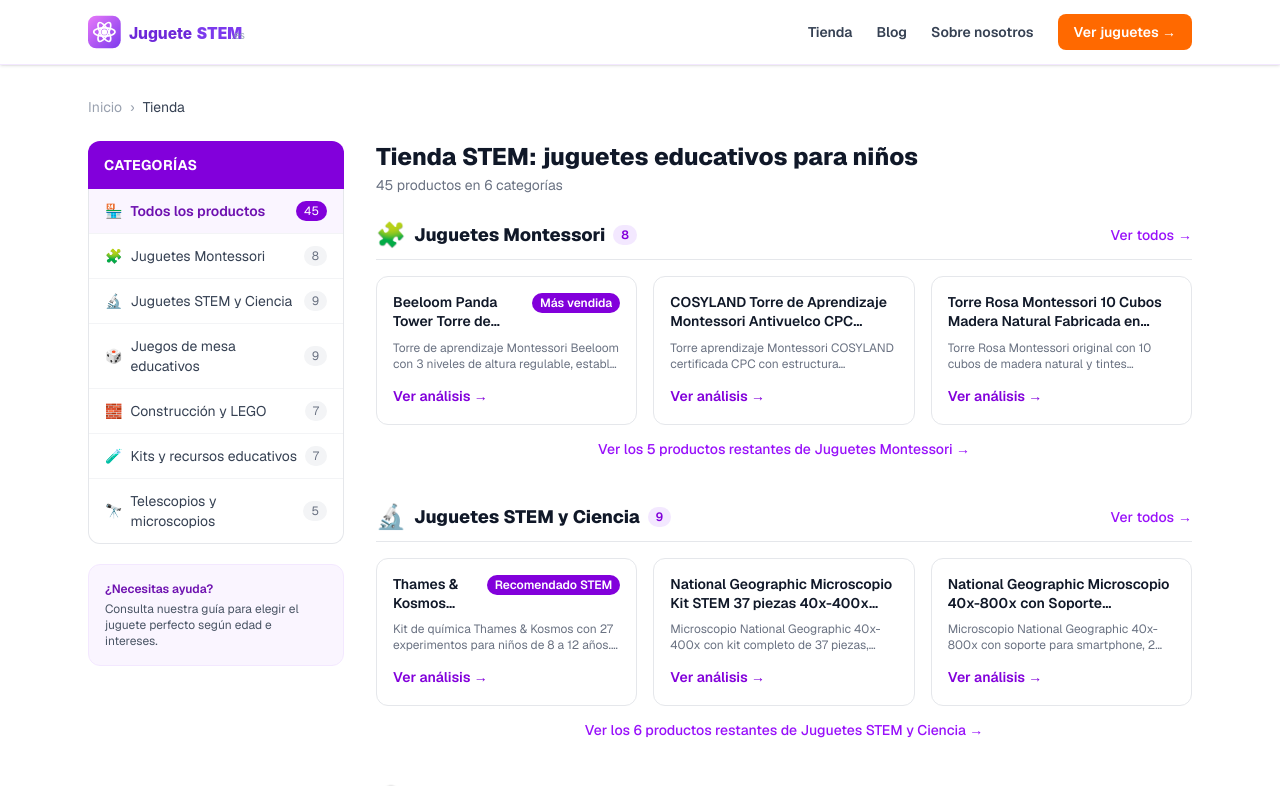
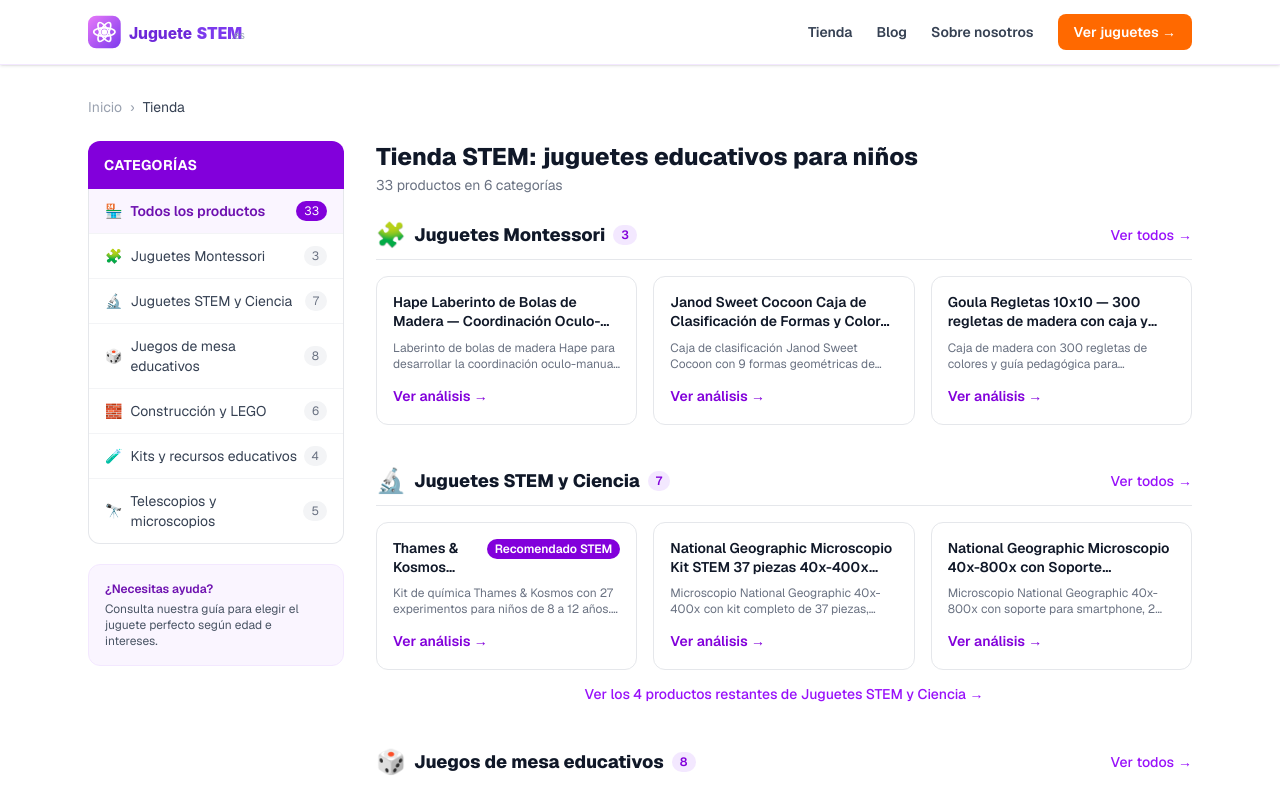
Before and after one commit to mktweb360/juguetestem, a Next.js app: page /tienda in a window 1280 px wide. Shown: the top 786 px of the page. Built offline with nearby package versions, Linux system fonts and the light colour scheme.

Commit message:
tienda: 12 productos que ya no se pueden comprar en Amazon.es (comprobado 12/10/2026) se marcan como no disponibles
Fuera de listados, destacados, relacionados, botones de guías y sitemap; su ficha avisa y queda en noindex. CTA final sin la promesa de envío y devolución.

```diff
--- a/app/blog/[slug]/page.tsx
+++ b/app/blog/[slug]/page.tsx
@@ -2,7 +2,7 @@
 import Link from "next/link";
 import type { Metadata } from "next";
 import { posts, getPostBySlug } from "@/data/posts";
-import { getProductBySlug, amazonLink } from "@/data/products";
+import { getProductBySlug, amazonLink, isUnavailableAsin } from "@/data/products";
 import ProductCard from "@/components/ProductCard";
 import AffiliateDisclosure from "@/components/AffiliateDisclosure";
 import BlogSidebar from "@/components/BlogSidebar";
@@ -908,7 +908,7 @@
   if (!post) notFound();
 
   const content = articleContent[slug] ?? [];
-  const relatedProducts = post.relatedProducts.map((s) => getProductBySlug(s)).filter(Boolean);
+  const relatedProducts = post.relatedProducts.map((s) => getProductBySlug(s)).filter((p) => p && !p.unavailable);
   const relatedPosts = (post.relatedPosts ?? []).map((s) => getPostBySlug(s)).filter(Boolean);
   const relatedSlugs = new Set([post.slug, ...relatedPosts.map((p) => p!.slug)]);
   const sameCategoryPosts = posts
@@ -1043,7 +1043,7 @@
                   </ul>
                 </div>
               )}
-              {section.cta && (
+              {section.cta && !isUnavailableAsin(section.cta.asin) && (
                 <a
                   href={amazonLink(section.cta.asin)}
                   target="_blank"
--- a/app/sitemap.ts
+++ b/app/sitemap.ts
@@ -23,7 +23,7 @@
     priority: 0.8,
   }));
 
-  const productPages: MetadataRoute.Sitemap = products.map((p) => ({
+  const productPages: MetadataRoute.Sitemap = products.filter((p) => !p.unavailable).map((p) => ({
     url: `${BASE}/tienda/${p.categorySlug}/${p.slug}`,
 
     changeFrequency: "weekly",
--- a/app/tienda/[categoria]/[producto]/page.tsx
+++ b/app/tienda/[categoria]/[producto]/page.tsx
@@ -25,6 +25,7 @@
     alternates: {
       canonical: `https://www.juguetestem.es/tienda/${categoria}/${producto}`,
     },
+    ...(product.unavailable ? { robots: { index: false, follow: true } } : {}),
   };
 }
 
@@ -167,15 +168,20 @@
             {/* Descripción corta */}
             <p className="text-gray-600 text-sm mb-5">{product.shortDescription}</p>
 
+            {product.unavailable && (
+              <p className="mb-3 rounded-xl border border-amber-200 bg-amber-50 p-3 text-sm text-amber-900">
+                Este producto no está disponible ahora mismo en Amazon.es. Te recomendamos ver las alternativas de la misma categoría más abajo.
+              </p>
+            )}
             {/* Botón de compra */}
-            <a
+            {!product.unavailable && <a
               href={amazonLink(product.asin)}
               target="_blank"
               rel="noopener noreferrer sponsored"
               className="block w-full bg-orange-500 hover:bg-orange-600 text-white font-bold text-center py-4 px-6 rounded-xl text-base transition-colors mb-2"
             >
               🛒 Ver precio actualizado →
-            </a>
+            </a>}
 
             {/* Botón secundario */}
             <a
@@ -345,10 +351,10 @@
         )}
 
         {/* CTA final */}
-        <div className="rounded-2xl bg-gradient-to-r from-purple-700 to-purple-800 text-white p-8 text-center">
+        {!product.unavailable && <div className="rounded-2xl bg-gradient-to-r from-purple-700 to-purple-800 text-white p-8 text-center">
           <h2 className="text-2xl font-extrabold mb-2">¿Convencido? Cómpralo ahora</h2>
           <p className="text-purple-200 text-sm mb-6 max-w-lg mx-auto">
-            {product.shortDescription} Disponible con envío rápido y devolución garantizada.
+            {product.shortDescription} Consulta en Amazon.es el precio, el vendedor y las condiciones de envío y devolución.
           </p>
           <a
             href={amazonLink(product.asin)}
@@ -361,7 +367,7 @@
           <p className="text-purple-300 text-xs mt-3">
             Enlace de afiliado · Precio actualizado en destino
           </p>
-        </div>
+        </div>}
 
       </div>
     </>
--- a/data/products.ts
+++ b/data/products.ts
@@ -18,6 +18,8 @@
   categorySlug: string;
   categoryName?: string;
   relatedPosts?: string[];
+  /** Fecha en que se comprobó que no se puede comprar en Amazon.es: se oculta de listados y guías. */
+  unavailable?: string;
 }
 
 export interface Category {
@@ -77,6 +79,7 @@
   // JUGUETES MONTESSORI
   {
     slug: "beeloom-panda-tower-torre-aprendizaje",
+    unavailable: "2026-10-12",
     name: "Beeloom Panda Tower Torre de Aprendizaje Montessori 3 Niveles Gris",
     asin: "B093H92GR2",
     image: "/images/products/beeloom-panda-tower-torre-aprendizaje.jpg",
@@ -96,6 +99,7 @@
   },
   {
     slug: "cosyland-torre-aprendizaje-antivuelco",
+    unavailable: "2026-10-12",
     name: "COSYLAND Torre de Aprendizaje Montessori Antivuelco CPC Bambu",
     asin: "B0CZ9837NN",
     image: "/images/products/cosyland-torre-aprendizaje-antivuelco.jpg",
@@ -114,6 +118,7 @@
   },
   {
     slug: "torre-rosa-montessori-10-cubos-madera",
+    unavailable: "2026-10-12",
     name: "Torre Rosa Montessori 10 Cubos Madera Natural Fabricada en Galicia",
     asin: "B0B4BL9M15",
     image: "/images/products/torre-rosa-montessori-10-cubos-madera.jpg",
@@ -228,6 +233,7 @@
   },
   {
     slug: "virus-juego-cartas-tranjis-games",
+    unavailable: "2026-10-12",
     name: "Virus! Juego de Cartas Tranjis Games Edición Española 8+ años",
     asin: "8460659666",
     image: "/images/products/virus-juego-cartas-tranjis-games.jpg",
@@ -268,6 +274,7 @@
   },
   {
     slug: "lego-classic-caja-creativa-xxl-10697",
+    unavailable: "2026-10-12",
     name: "LEGO Classic Caja Creativa XXL 10697 39 Colores Construcción Libre",
     asin: "B00XJ5C4FW",
     image: "/images/products/lego-classic-caja-creativa-xxl-10697.jpg",
@@ -325,6 +332,7 @@
   },
   {
     slug: "national-geographic-mega-kit-excavacion-gemas",
+    unavailable: "2026-10-12",
     name: "National Geographic Mega Kit Excavación 15 Gemas Reales Juguete STEM",
     asin: "B0BRN37W2C",
     image: "/images/products/national-geographic-mega-kit-excavacion-gemas.jpg",
@@ -401,6 +409,7 @@
 
   {
     slug: "melissa-doug-puzzle-madera-animales-zoo-9-piezas",
+    unavailable: "2026-10-12",
     name: "Melissa & Doug Puzle de Madera Animales del Zoo 9 Piezas — 2+ años",
     asin: "B004KPKW3Q",
     image: "/images/products/melissa-doug-puzzle-madera-animales-zoo-9-piezas.jpg",
@@ -439,6 +448,7 @@
 
   {
     slug: "goula-domino-colores-madera-28-piezas",
+    unavailable: "2026-10-12",
     name: "Goula Dominó de Colores en Madera 28 Piezas — 3+ años",
     asin: "B0CV7XR44L",
     image: "/images/products/goula-domino-colores-madera-28-piezas.jpg",
@@ -517,6 +527,7 @@
 
   {
     slug: "lego-boost-creative-toolbox-17101-robotica",
+    unavailable: "2026-10-12",
     name: "LEGO Boost Creative Toolbox 17101 — Robot y Codificación 7-12 años",
     asin: "B06X6GN2VQ",
     image: "/images/products/lego-boost-creative-toolbox-17101-robotica.jpg",
@@ -556,6 +567,7 @@
 
   {
     slug: "snap-circuits-jr-sc-100-electronica-ninos",
+    unavailable: "2026-10-12",
     name: "Snap Circuits Jr. SC-100 Kit Electrónica 100 Proyectos — 8+ años",
     asin: "B00DO9XIF8",
     image: "/images/products/snap-circuits-jr-sc-100-electronica-ninos.jpg",
@@ -983,6 +995,7 @@
 
   {
     slug: "national-geographic-kids-enciclopedia-espacio",
+    unavailable: "2026-10-12",
     name: "National Geographic Kids Gran Enciclopedia del Espacio — 8-12 años",
     asin: "8482988301",
     image: "/images/products/national-geographic-kids-enciclopedia-espacio.jpg",
@@ -1097,6 +1110,7 @@
 
   {
     slug: "thames-kosmos-physics-workshop-200-experimentos",
+    unavailable: "2026-10-12",
     name: "Thames & Kosmos Physics Workshop 200 Experimentos de Física — 8+ años",
     asin: "B00MJ8MI2O",
     image: "/images/products/thames-kosmos-physics-workshop-200-experimentos.jpg",
@@ -1319,7 +1333,7 @@
 ];
 
 export function getProductsByCategory(categorySlug: string): Product[] {
-  return products.filter((p) => p.categorySlug === categorySlug);
+  return products.filter((p) => p.categorySlug === categorySlug && !p.unavailable);
 }
 
 export function getProductBySlug(slug: string): Product | undefined {
@@ -1327,7 +1341,12 @@
 }
 
 export function getFeaturedProducts(count = 6): Product[] {
-  return products.filter((p) => p.badge).slice(0, count);
+  return products.filter((p) => p.badge && !p.unavailable).slice(0, count);
+}
+
+/** true si el ASIN pertenece a un producto marcado como no disponible. */
+export function isUnavailableAsin(asin: string): boolean {
+  return products.some((p) => p.asin === asin && p.unavailable);
 }
 
 export { amazonLink };
```
